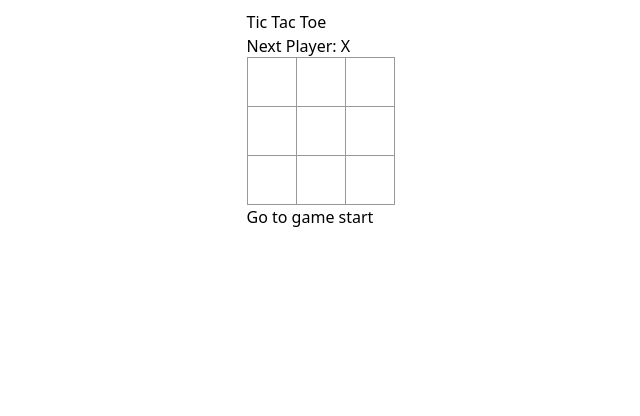
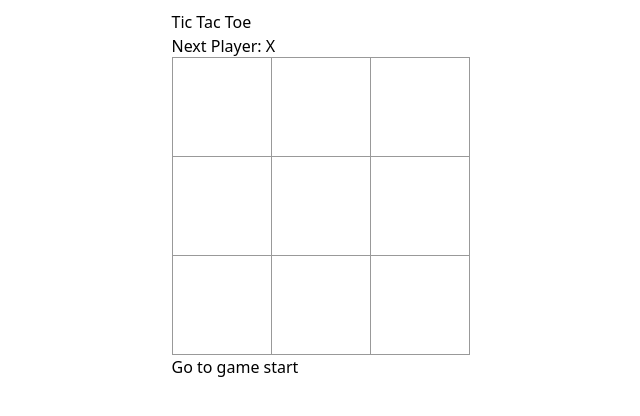
Before and after one commit to Ecliperr/Tic-Tac-Toe, a Next.js app: page / in a window 1280 px wide. Shown: the top 416 px of the page, without its empty margins (320-960 px from the left). Built offline with nearby package versions, Linux system fonts and the light colour scheme.

Commit message:
Resized again

```diff
--- a/src/app/globals.css
+++ b/src/app/globals.css
@@ -12,14 +12,14 @@ body {
   background: #ffffff;
   border: 1px solid #999;
   float: left;
-  font-size: 35px;
+  font-size: 75px;
   font-weight: bold;
   line-height: 34px;
-  height: 50px;
+  height: 100px;
   margin-right: -1px;
   margin-top: -1px;
   text-align: center;
-  width: 50px;
+  width: 100px;
 }
 
 .board-row {
```
